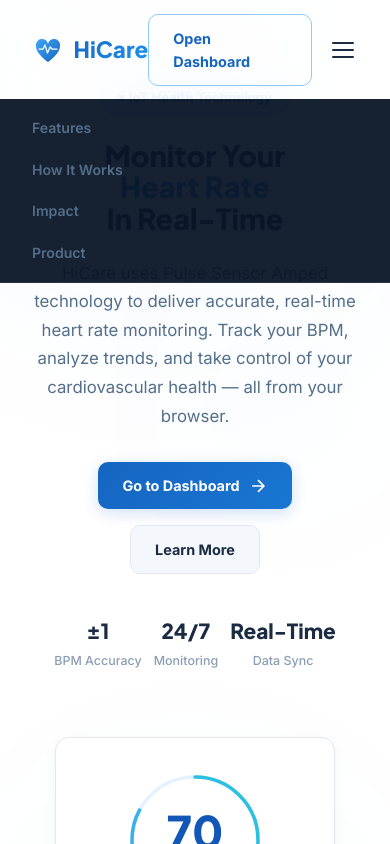
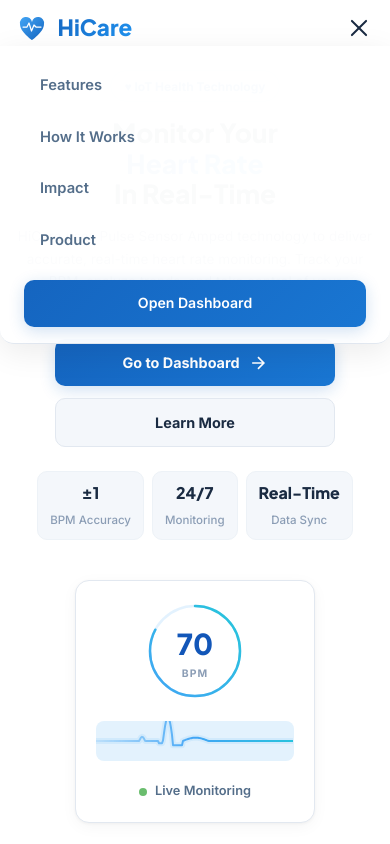
Before and after one commit to risssu-rissu/HICare-repo, a Next.js app: page / in a window 390 px wide. Both pictures are taken after a click on the button "Toggle menu". Shown: the top 844 px of the page. Built offline with nearby package versions, Linux system fonts and the light colour scheme.

Commit message:
mobile view

```diff
--- a/src/app/landing-additions.css
+++ b/src/app/landing-additions.css
@@ -92,10 +92,34 @@
   font-size:.85rem; color:var(--blue-600); font-weight:600;
 }
 
+@media (max-width:1024px) {
+  .stack-grid { grid-template-columns:repeat(2,1fr); }
+}
+
 @media (max-width:768px) {
-  .stack-grid { grid-template-columns:repeat(2,1fr); }
-  .team-grid { flex-direction:column; align-items:center; gap:2rem; }
+  .stack-grid { grid-template-columns:repeat(2,1fr); gap:1rem; }
+  .stack-card { padding:1.5rem; }
+  .stack-icon { width:48px; height:48px; margin-bottom:1rem; }
+  .stack-card h3 { font-size:1rem; }
+  .stack-card p { font-size:.82rem; }
+
+  .team-grid { flex-direction:column; align-items:center; gap:1.5rem; }
+  .team-card { width:100%; max-width:300px; padding:1.5rem 1.25rem; }
+  .team-photo-wrap { width:120px; height:120px; margin-bottom:1rem; }
+  .team-name { font-size:1.05rem; }
+  .team-role { font-size:.82rem; }
+
+  /* Show socials always on mobile (no hover on touch) */
+  .team-socials {
+    opacity:1;
+    background:rgba(13,71,161,.5);
+  }
 }
+
 @media (max-width:480px) {
   .stack-grid { grid-template-columns:1fr; }
+  .stack-card { padding:1.25rem; }
+
+  .team-card { max-width:260px; }
+  .team-photo-wrap { width:100px; height:100px; }
 }
--- a/src/app/landing.css
+++ b/src/app/landing.css
@@ -166,10 +166,44 @@
 .hamburger {
   display:none; flex-direction:column; gap:5px;
   background:none; border:none; cursor:pointer; padding:4px;
+  z-index:10;
 }
 .hamburger span {
   width:22px; height:2px; background:var(--text); border-radius:1px;
   transition:all var(--transition);
+  transform-origin:center;
+}
+.hamburger.active span:nth-child(1) {
+  transform:translateY(7px) rotate(45deg);
+}
+.hamburger.active span:nth-child(2) {
+  opacity:0;
+  transform:scaleX(0);
+}
+.hamburger.active span:nth-child(3) {
+  transform:translateY(-7px) rotate(-45deg);
+}
+
+/* Mobile menu open link styles */
+.nav-menu-open li {
+  list-style:none;
+}
+.nav-menu-open a:not(.btn) {
+  display:block;
+  padding:.75rem 1rem;
+  border-radius:var(--radius-sm);
+  color:var(--text-secondary);
+  font-size:.92rem;
+  font-weight:600;
+  transition:all var(--transition);
+}
+.nav-menu-open a:not(.btn):hover {
+  background:var(--blue-50);
+  color:var(--blue-700);
+}
+.nav-menu-open .btn-primary {
+  color:#fff !important;
+  margin-top:.25rem;
 }
 
 /* ========== HERO ========== */
@@ -585,7 +619,11 @@
 }
 
 /* ========== RESPONSIVE ========== */
+
+/* --- Tablet (≤1024px) --- */
 @media (max-width:1024px) {
+  .container { padding:0 1.5rem; }
+
   .hero-grid { grid-template-columns:1fr; gap:3rem; text-align:center; }
   .hero-title { font-size:2.8rem; }
   .hero-subtitle { margin-inline:auto; }
@@ -594,28 +632,161 @@
   .hero-visual { margin-top:1rem; }
   .float-card-1 { right:0; top:5%; }
   .float-card-2 { left:0; bottom:5%; }
+
   .features-grid { grid-template-columns:repeat(2,1fr); }
   .footer-inner { grid-template-columns:1fr 1fr; }
 }
 
+/* --- Mobile (≤768px) --- */
 @media (max-width:768px) {
+  .container { padding:0 1.25rem; }
+
+  /* --- Nav --- */
+  .nav { padding:.65rem 0; }
+  .nav-inner { position:relative; }
   .nav-menu { display:none; }
   .hamburger { display:flex; }
-  .hero-title { font-size:2.2rem; }
-  .section-heading { font-size:2rem; }
-  .features-grid { grid-template-columns:1fr; }
-  .steps-grid { flex-direction:column; align-items:center; }
-  .step-connector { transform:rotate(90deg); padding:0; }
-  .stats-grid { grid-template-columns:repeat(2,1fr); }
+
+  /* Hide dashboard button in nav on mobile, show in mobile menu */
+  .nav-actions .btn-outline { display:none; }
+
+  /* Mobile menu styling when open */
+  .nav-menu[style] {
+    border-radius:0 0 var(--radius) var(--radius);
+    box-shadow:0 8px 32px rgba(0,0,0,.08);
+  }
+
+  /* --- Hero --- */
+  .hero { min-height:auto; padding-top:80px; padding-bottom:2rem; }
+  .hero-grid { gap:2rem; }
+  .hero-title { font-size:2rem; margin-bottom:1rem; }
+  .hero-subtitle { font-size:.92rem; margin-bottom:1.5rem; line-height:1.65; }
+  .hero-badge { font-size:.75rem; padding:.35rem .85rem; margin-bottom:1rem; }
+
+  .hero-cta {
+    flex-direction:column;
+    align-items:center;
+    gap:.75rem;
+    margin-bottom:1.5rem;
+  }
+  .hero-cta .btn {
+    width:100%;
+    max-width:280px;
+    justify-content:center;
+  }
+
+  .hero-stats-row { gap:1.25rem; }
+  .hero-stat strong { font-size:1.1rem; }
+  .hero-stat span { font-size:.72rem; }
+  .hero-stat-divider { height:28px; }
+
+  .hero-visual { margin-top:.5rem; }
+  .pulse-card { width:260px; padding:1.5rem; }
+  .pulse-card-ring { width:120px; height:120px; }
+  .bpm-num { font-size:2.2rem; }
+  .pulse-card-wave { height:48px; }
+  .float-card { display:none; }
+
+  /* --- Sections --- */
+  .section { padding:3.5rem 0; }
+  .section-heading { font-size:1.75rem; }
+  .section-subheading { font-size:.92rem; margin-bottom:2rem; }
+  .section-label { font-size:.7rem; margin-bottom:.75rem; }
+
+  /* --- Features --- */
+  .features-grid { grid-template-columns:1fr; gap:1rem; }
+  .feature-card { padding:1.5rem; }
+  .feature-icon { width:44px; height:44px; margin-bottom:1rem; }
+  .feature-card h3 { font-size:1rem; }
+  .feature-card p { font-size:.84rem; }
+
+  /* --- How it Works --- */
+  .steps-grid { flex-direction:column; align-items:center; gap:0; }
+  .step-card { padding:1.5rem 1rem; max-width:100%; }
+  .step-number { font-size:2.2rem; }
+  .step-icon { width:52px; height:52px; margin-bottom:1rem; }
+  .step-card h3 { font-size:1rem; }
+  .step-card p { font-size:.84rem; }
+  .step-connector { transform:rotate(90deg); padding:0; margin:-.5rem 0; }
+
+  /* --- Stats --- */
+  .stats-section { padding:3rem 0; }
+  .stats-grid { grid-template-columns:repeat(2,1fr); gap:1.25rem; }
+  .stat-value { font-size:2.4rem; }
+  .stat-suffix { font-size:1.4rem; }
+  .stat-label { font-size:.78rem; }
+
+  /* --- Product --- */
+  .product-preview { border-radius:var(--radius-sm); }
+  .browser-dots span { width:8px; height:8px; }
+  .browser-url { font-size:.68rem; }
+  .browser-frame { padding:.5rem .75rem; }
+
+  /* --- CTA --- */
+  .cta-section { padding:3rem 0; }
+  .cta-container { padding:2.5rem 1.5rem; }
+  .cta-title { font-size:1.5rem; }
+  .cta-subtitle { font-size:.9rem; }
+  .cta-ring { width:180px; height:180px; top:-60px; right:-50px; }
+  .cta-ring-2 { width:120px; height:120px; bottom:-40px; left:-30px; }
+
+  /* --- Footer --- */
+  .footer { padding:2.5rem 0 1.25rem; }
   .footer-inner { grid-template-columns:1fr; gap:2rem; }
-  .pulse-card { width:280px; }
-  .float-card { display:none; }
+  .footer-brand p { font-size:.82rem; }
+  .footer-links h4 { font-size:.85rem; }
+  .footer-links a { font-size:.82rem; }
+  .footer-bottom { font-size:.72rem; padding-top:1.25rem; }
 }
 
+/* --- Small phones (≤480px) --- */
 @media (max-width:480px) {
-  .hero-title { font-size:1.8rem; }
-  .hero-stats-row { flex-wrap:wrap; gap:.75rem; }
+  .container { padding:0 1rem; }
+
+  .hero { padding-top:70px; }
+  .hero-title { font-size:1.65rem; line-height:1.15; }
+  .hero-subtitle { font-size:.85rem; }
+
+  .hero-stats-row { flex-wrap:wrap; gap:.5rem; justify-content:center; }
   .hero-stat-divider { display:none; }
-  .cta-title { font-size:1.6rem; }
-  .stat-value { font-size:2.2rem; }
+  .hero-stat {
+    flex:0 0 auto;
+    text-align:center;
+    padding:.5rem .75rem;
+    background:var(--bg-alt);
+    border-radius:var(--radius-sm);
+    border:1px solid var(--border-light);
+  }
+  .hero-stat strong { font-size:1rem; }
+
+  .pulse-card { width:240px; padding:1.25rem; }
+  .pulse-card-ring { width:100px; height:100px; }
+  .bpm-num { font-size:1.8rem; }
+  .bpm-unit { font-size:.65rem; }
+  .pulse-card-wave { height:40px; }
+
+  .section { padding:2.5rem 0; }
+  .section-heading { font-size:1.5rem; }
+  .section-subheading { font-size:.85rem; margin-bottom:1.5rem; }
+
+  .feature-card { padding:1.25rem; }
+
+  .stats-section { padding:2.5rem 0; }
+  .stat-value { font-size:2rem; }
+  .stat-suffix { font-size:1.2rem; }
+
+  .cta-container { padding:2rem 1.25rem; }
+  .cta-title { font-size:1.35rem; }
+  .cta-subtitle { font-size:.84rem; margin-bottom:1.5rem; }
+  .cta-container .hero-cta .btn {
+    max-width:100%;
+  }
+
+  .footer-inner { gap:1.5rem; }
 }
+
+/* --- Prevent horizontal overflow on all mobile --- */
+@media (max-width:768px) {
+  html, body { overflow-x:hidden; }
+  .hero-bg-shapes .shape { display:none; }
+}
--- a/src/app/page.js
+++ b/src/app/page.js
@@ -182,7 +182,7 @@
             <span>HiCare</span>
           </Link>
           <ul
-            className="nav-menu"
+            className={`nav-menu ${isMenuOpen ? "nav-menu-open" : ""}`}
             id="nav-menu"
             style={
               isMenuOpen
@@ -193,10 +193,13 @@
                     top: "100%",
                     left: 0,
                     right: 0,
-                    background: "rgba(10,22,40,.95)",
-                    padding: "1rem 2rem",
-                    gap: "1rem",
-                    borderBottom: "1px solid rgba(255,255,255,.08)",
+                    background: "rgba(255,255,255,.98)",
+                    backdropFilter: "blur(16px)",
+                    padding: "1rem 1.5rem",
+                    gap: ".25rem",
+                    borderBottom: "1px solid var(--border)",
+                    borderRadius: "0 0 14px 14px",
+                    boxShadow: "0 8px 32px rgba(0,0,0,.08)",
                   }
                 : {}
             }
@@ -221,13 +224,25 @@
                 Product
               </a>
             </li>
+            {isMenuOpen && (
+              <li style={{ marginTop: ".5rem" }}>
+                <Link
+                  href="/dashboard"
+                  className="btn btn-primary"
+                  style={{ width: "100%", justifyContent: "center" }}
+                  onClick={() => setIsMenuOpen(false)}
+                >
+                  Open Dashboard
+                </Link>
+              </li>
+            )}
           </ul>
           <div className="nav-actions">
             <Link href="/dashboard" className="btn btn-outline" id="btn-dashboard">
               Open Dashboard
             </Link>
             <button
-              className="hamburger"
+              className={`hamburger ${isMenuOpen ? "active" : ""}`}
               id="hamburger"
               aria-label="Toggle menu"
               onClick={() => setIsMenuOpen(!isMenuOpen)}
```
